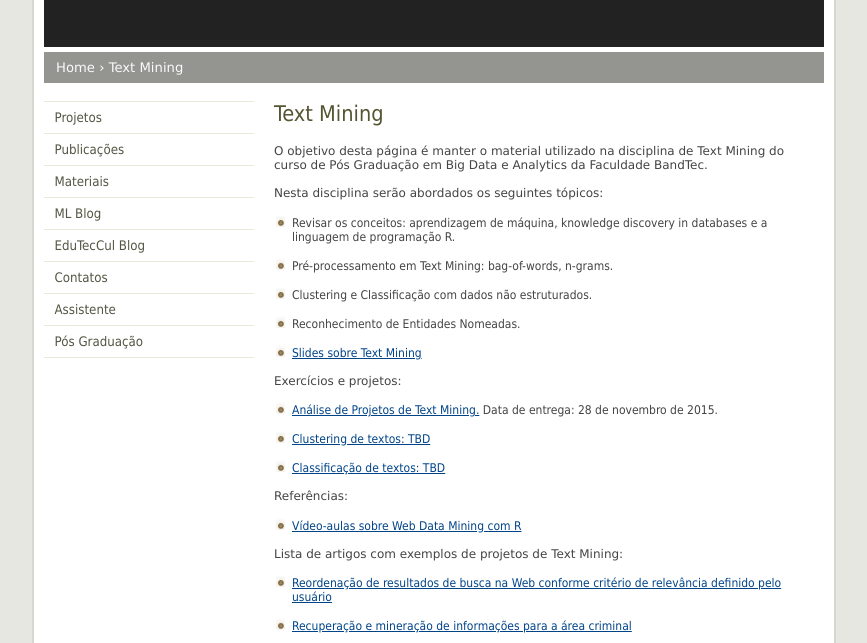
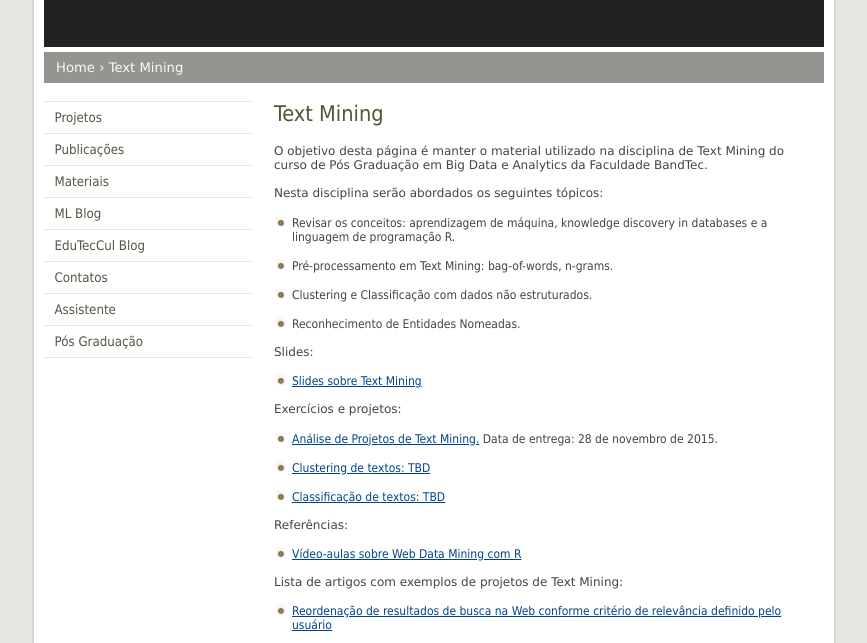
Before and after one commit to fbarth/fbarth.github.io, a plain HTML site: page cursoBigData/textMining.html in a window 1280 px wide. Shown: the part 145-788 px from the top of the page, without its empty margins (206-1073 px from the left). Drawn offline with Linux system fonts and the light colour scheme.

Commit message:
Material disciplina de Text Mining

```diff
--- a/cursoBigData/textMining.html
+++ b/cursoBigData/textMining.html
@@ -65,6 +65,8 @@ J. Barth"/>
 				<li>Clustering e Classificação com dados não estruturados.</li><br>
 				<li>Reconhecimento de Entidades Nomeadas.</li><br>
 			</ol>
+
+			<p>Slides:</p>
 
 			<ol>
 				<li><a href="textMining.pdf" target="_blank">Slides sobre Text Mining</a></li><br>
```
